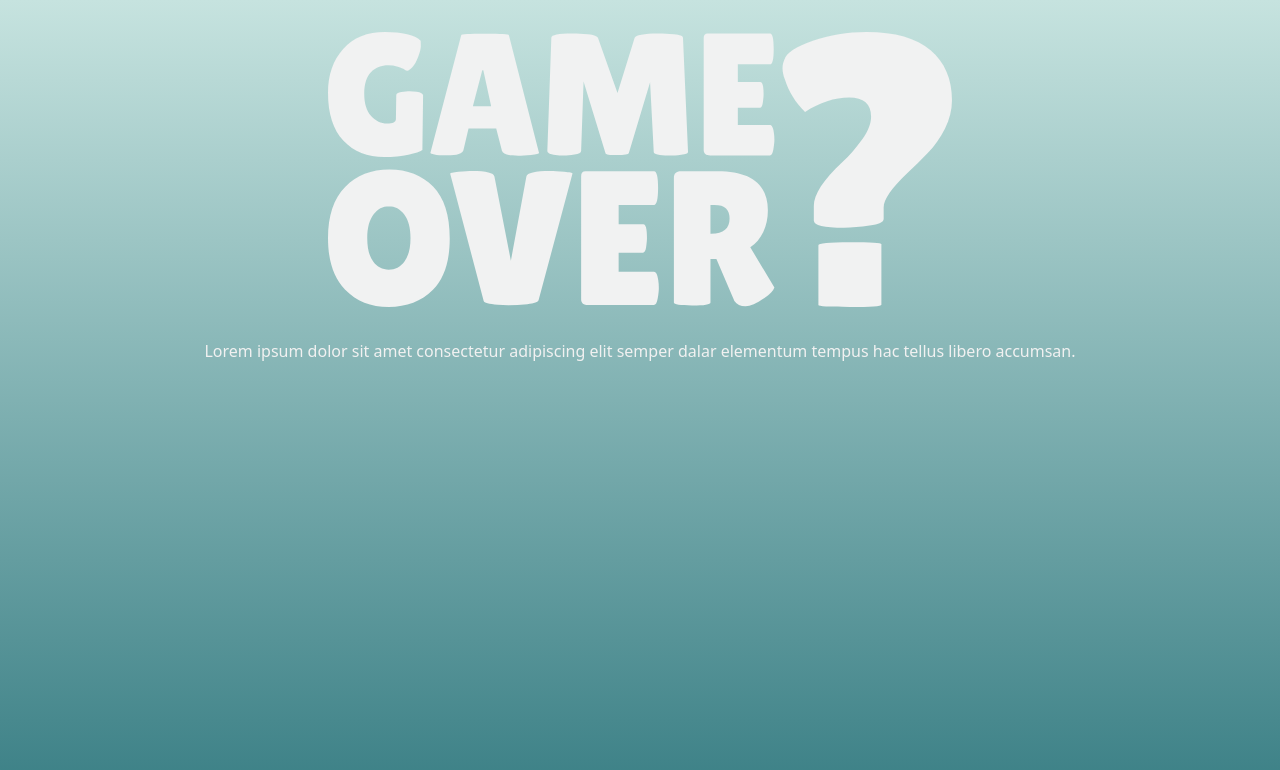
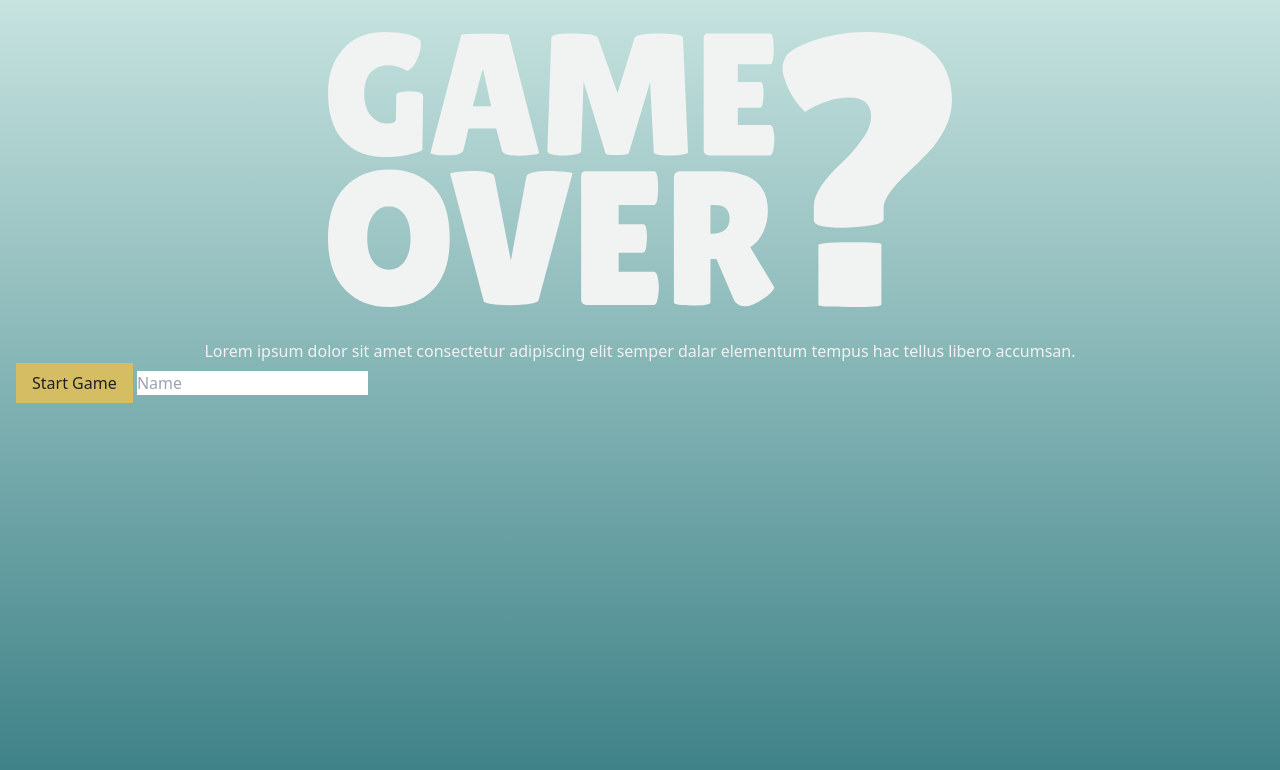
Before and after one commit to remoflury/gameover, a SvelteKit app: page / in a window 1280 px wide. Shown: the top 770 px of the page. Built offline with nearby package versions, Linux system fonts and the light colour scheme.

Commit message:
addition of tutorial component

```diff
--- /dev/null
+++ b/src/lib/components/overlays/tutorial.svelte
@@ -0,0 +1,13 @@
+<script lang="ts">
+	import { showTutorial } from '$lib/store/gameStore';
+	import { fly } from 'svelte/transition';
+</script>
+
+{#if $showTutorial}
+	<section transition:fly={{ duration: 350, y: 200 }} class="absolute inset-0 bg-white-soft">
+		<article class="container py-block-page">
+			<h1>Tutorial</h1>
+			<button on:click={() => ($showTutorial = !$showTutorial)}>Hide Tutorial</button>
+		</article>
+	</section>
+{/if}
--- /dev/null
+++ b/src/lib/components/primaryButton.svelte
@@ -0,0 +1,16 @@
+<script lang="ts">
+	import type { PrimaryButtonProps } from '$lib/types/Content';
+	import { createEventDispatcher } from 'svelte';
+	const dispatch = createEventDispatcher();
+
+	export let buttonProps: PrimaryButtonProps;
+</script>
+
+<button
+	class="bg-yellow-dirty text-black-plain py-2 px-4"
+	title={buttonProps.title}
+	aria-label={buttonProps.ariaLabel}
+	on:click={() => dispatch('click')}
+>
+	<p>{buttonProps.text}</p>
+</button>
--- a/src/lib/store/gameStore.ts
+++ b/src/lib/store/gameStore.ts
@@ -16,3 +16,5 @@ export const gameStore = writable<GameStoreProps>({
   playedScenarios: [],
   playedEvents: []
 })
+
+export const showTutorial = writable(false)
--- /dev/null
+++ b/src/lib/types/Content.ts
@@ -0,0 +1,14 @@
+export type PrimaryButtonProps = {
+
+  text: string,
+  ariaLabel?: string,
+  title?: string
+}
+
+export type PrimaryLinkProps = {
+  text: string,
+  ariaLabel?: string,
+  title?: string,
+  href: string,
+  target: '_blank' | ''
+}
--- a/src/routes/+layout.svelte
+++ b/src/routes/+layout.svelte
@@ -1,7 +1,9 @@
 <script>
 	import '../css/main.css';
+	import Tutorial from '$lib/components/overlays/tutorial.svelte';
 </script>
 
-<main>
+<main class="relative min-h-screen">
 	<slot />
+	<Tutorial />
 </main>
--- a/src/routes/+page.svelte
+++ b/src/routes/+page.svelte
@@ -1,3 +1,8 @@
+<script lang="ts">
+	import PrimaryButton from '$lib/components/primaryButton.svelte';
+	import { showTutorial } from '$lib/store/gameStore';
+</script>
+
 <svelte:head><title>GameOver? | Start</title></svelte:head>
 
 <section class="bg-gradient-turqoise-to-top min-h-screen py-block-page">
@@ -9,5 +14,10 @@
 			Lorem ipsum dolor sit amet consectetur adipiscing elit semper dalar elementum tempus hac
 			tellus libero accumsan.
 		</p>
+		<PrimaryButton
+			buttonProps={{ text: 'Start Game' }}
+			on:click={() => ($showTutorial = !$showTutorial)}
+		/>
+		<input type="name" placeholder="Name" />
 	</article>
 </section>
```
